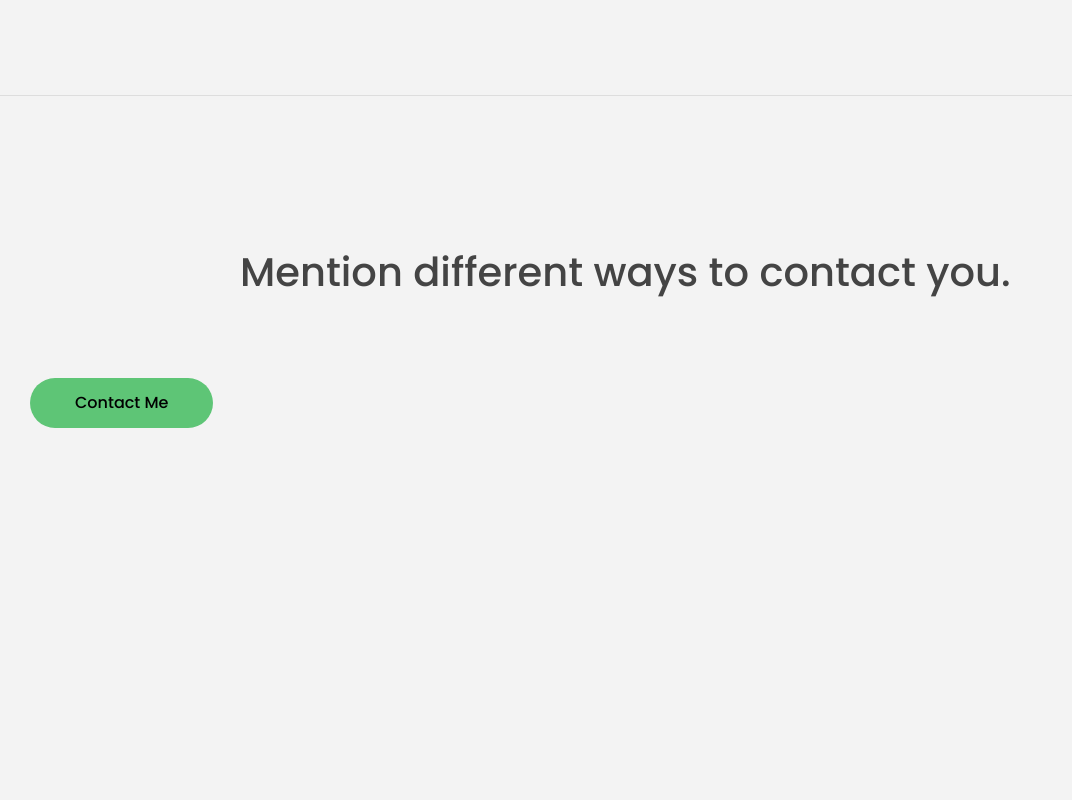
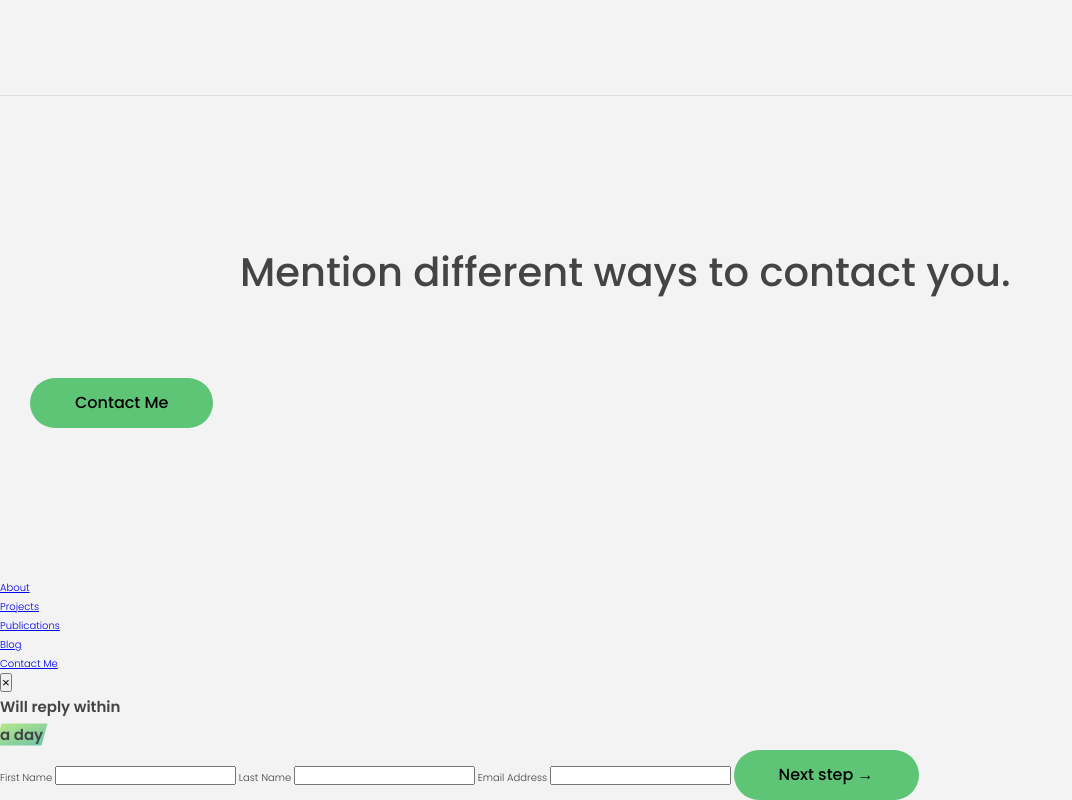
Before and after one commit to krvaibhaw/proxyfolio, a plain HTML site: page index.html in a window 1280 px wide. Shown: the part 4010-4810 px from the top of the page, without its empty margins (0-1072 px from the left). Before the commit the page ends 4588 px from the top, so only its background shows below. Drawn offline with Linux system fonts and the light colour scheme; a script that the page names is missing.

Commit message:
Update index.html

```diff
--- a/index.html
+++ b/index.html
@@ -261,6 +261,42 @@
     <button class="btn btn--show-modal">Contact Me</button>
   </section>
 
+  <footer class="footer">
+    <ul class="footer__nav">
+      <li class="footer__item">
+        <a class="footer__link" href="#section--1">About</a>
+      </li>
+      <li class="footer__item">
+        <a class="footer__link" href="#section--2">Projects</a>
+      </li>
+      <li class="footer__item">
+        <a class="footer__link" href="#section--3">Publications</a>
+      </li>
+      <li class="footer__item">
+        <a class="footer__link" href="#">Blog</a>
+      </li>
+      <li class="footer__item">
+        <a class="footer__link" href="#">Contact Me</a>
+      </li>
+  </footer>
+
+  <div class="modal hidden">
+    <button class="btn--close-modal">&times;</button>
+    <h2 class="modal__header">
+      Will reply within <br />
+      <span class="highlight">a day</span>
+    </h2>
+    <form class="modal__form">
+      <label>First Name</label>
+      <input type="text" />
+      <label>Last Name</label>
+      <input type="text" />
+      <label>Email Address</label>
+      <input type="email" />
+      <button class="btn">Next step &rarr;</button>
+    </form>
+  </div>
+  <div class="overlay hidden"></div>
 </body>
 
 </html>
```
